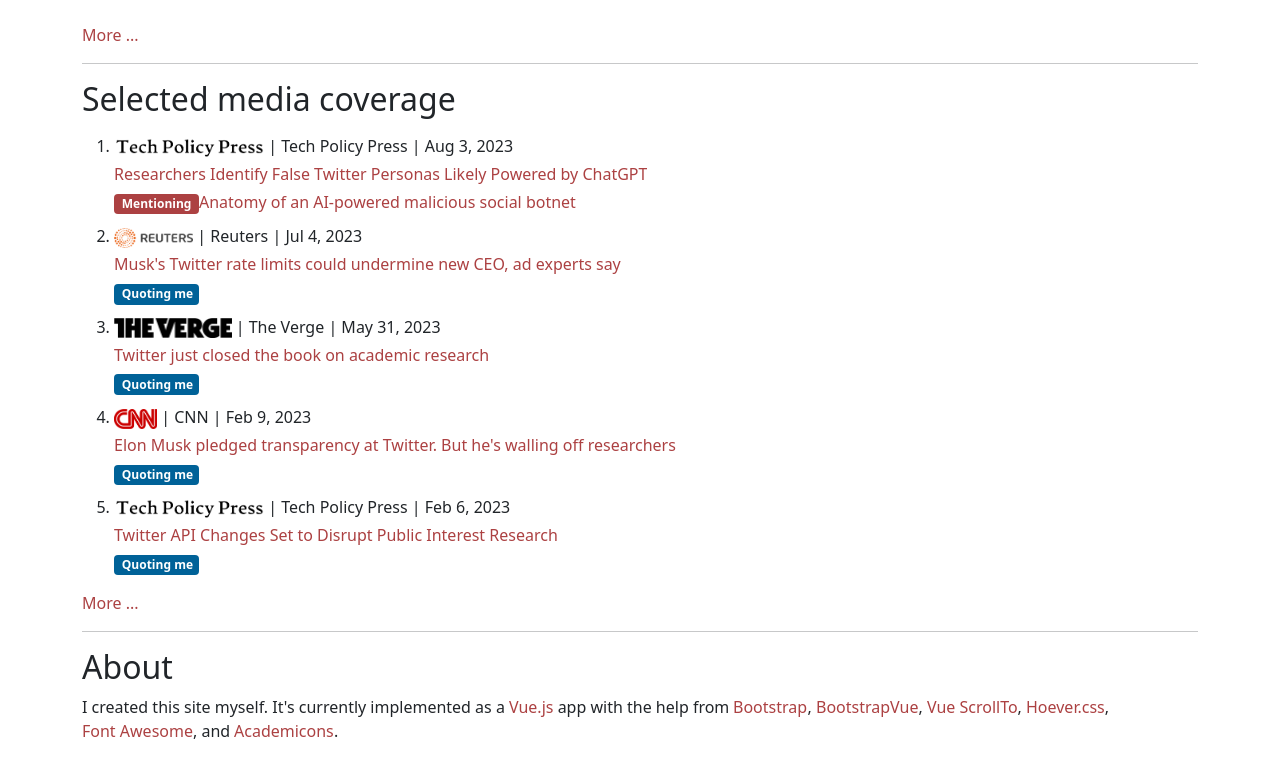
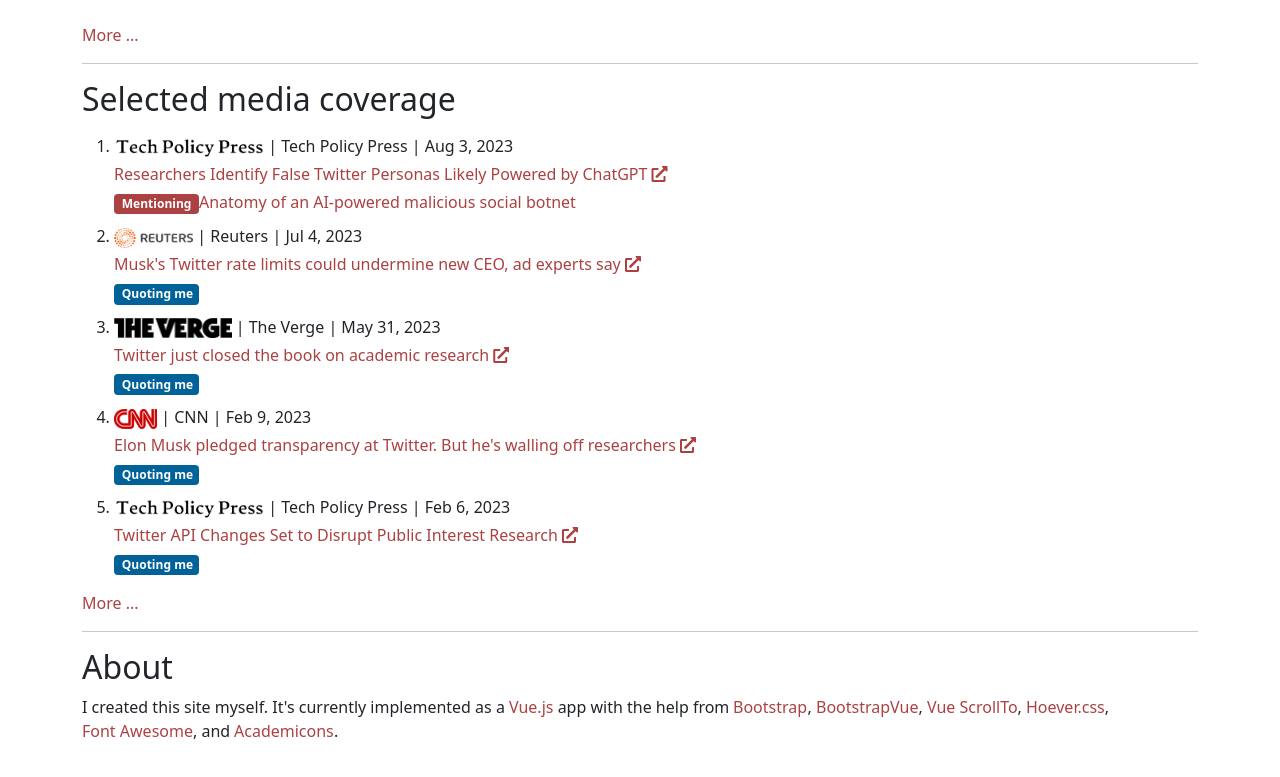
Before and after one commit to KaichengYang/homepage, a Vue app: page /#/ in a window 1280 px wide. Shown: the part 2457-3234 px from the top of the page. Built offline with nearby package versions, Linux system fonts and the light colour scheme; some icons are missing.

Commit message:
add: logo for the links

```diff
--- a/src/components/Media.vue
+++ b/src/components/Media.vue
@@ -6,7 +6,7 @@
         | {{ media.outlet }}
         | {{ media.date }}
         <br>
-        <a :href="media.url" target="_blank" class="my-1">{{ media.title }}</a>
+        <a :href="media.url" target="_blank" class="my-1">{{ media.title }} <i class="fas fa-external-link-alt"></i> </a>
         <br>
         <!-- <span v-if="!is_home"> -->
         <span v-if="media.type == 'interview'" class="badge" :style="box_style('#006298', 'long')">Interviewing me</span>
@@ -15,7 +15,7 @@
           <span class="badge" :style="box_style('#ac4142')">          Mentioning</span>
           <template v-for="(ref, index) in media.ref" :href="ref.link">
             <template v-if="index > 0"> and </template>
-            <a :href="ref.link.url" target="_blank"> {{ ref.title }} </a>
+            <a :href="ref.link.url" target="_blank"> {{ ref.title }}</a>
           </template>
         </template>
         <!-- </span> -->
```
